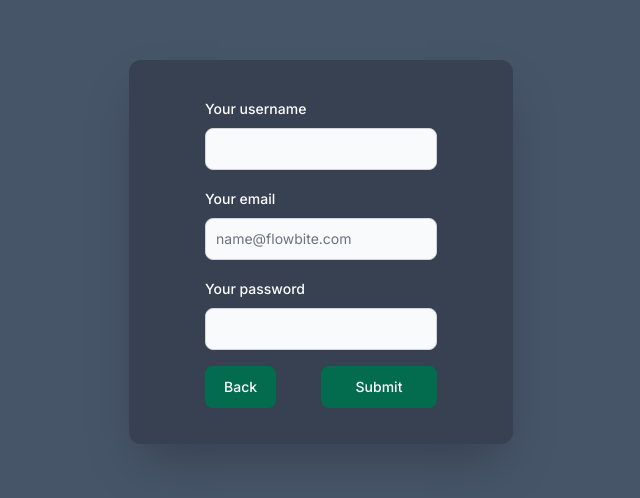
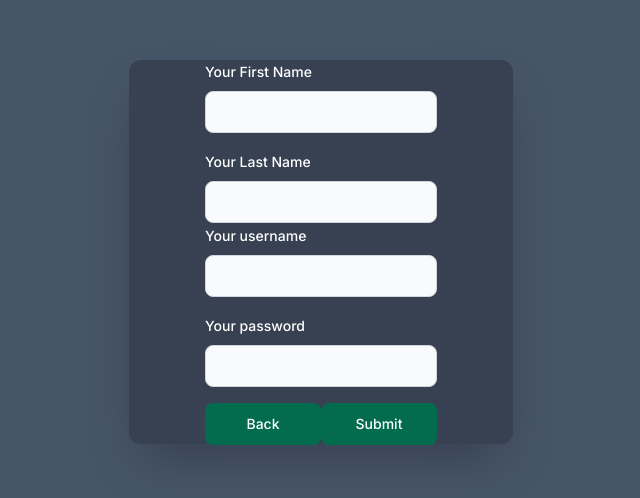
Before and after one commit to rsmithiiee/CMPE_131_Project, a Next.js app in the folder cmpe_131_project_frontend/: page /create-account in a window 1280 px wide. Shown: the part 148-646 px from the top of the page, without its empty margins (319-959 px from the left). Built offline with nearby package versions, Linux system fonts and the light colour scheme.

Commit message:
completed connecting login and create accout page to api

```diff
--- a/cmpe_131_project_frontend/src/app/(auth)/create-account/page.js
+++ b/cmpe_131_project_frontend/src/app/(auth)/create-account/page.js
@@ -1,37 +1,106 @@
 "use client";
-import Link from "next/link";
-import { Button, Checkbox, Label, TextInput } from "flowbite-react";
+import { useRouter } from "next/navigation";
+import { Button, Checkbox, Label, TextInput, Alert } from "flowbite-react";
+import { useState } from "react";
+import { HiInformationCircle } from "react-icons/hi";
 
 export default function CreateAccount() {
+  const router = useRouter();
+  const [userTaken, setUserTaken] = useState();
+  const [username, setUsername] = useState("");
+  const [password, setPassword] = useState("");
+  const [firstName, setFirstName] = useState("");
+  const [lastName, setLastName] = useState("");
+
+  const navDashboard = async () => {
+    const object = {
+      first_name: firstName,
+      last_name: lastName,
+      username: username,
+      password: password,
+    };
+    const response = await fetch("http://localhost:5000/create_account", {
+      method: "POST",
+      body: JSON.stringify(object),
+      headers: {
+        "Content-Type": "application/json",
+      },
+    });
+    console.log("Data sent");
+    const data = await response.json();
+    const userTaken = data.success;
+    console.log(data);
+
+    if (!userTaken) {
+      console.log(data.message);
+      router.push("/dashboard");
+    } else if (userTaken) {
+      console.log(data.message);
+      setUserTaken(true);
+    }
+  };
+
   return (
     <div className="flex min-h-screen flex-col items-center justify-center bg-slate-600">
+      {userTaken && (
+        <Alert
+          color="failure"
+          icon={HiInformationCircle}
+          className="fixed top-0"
+        >
+          <span className="font-medium">User Taken. Please Try Again.</span>
+        </Alert>
+      )}
       <div
         id="option-card"
-        className="flex flex-col items-center justify-center w-96 h-96 bg-gray-700 rounded-xl shadow-2xl p-5"
+        className="flex flex-col items-center justify-center w-96 h-96 bg-gray-700 rounded-xl shadow-2xl p-4"
       >
         <form className="flex max-w-md flex-col gap-4">
           <div>
             <div className="mb-2 block">
               <Label
                 className="text-white"
-                htmlFor="username1"
-                value="Your username"
+                htmlFor="firstname"
+                value="Your First Name"
               />
             </div>
-            <TextInput id="username1" type="username" required />
+            <TextInput
+              id="firstname"
+              type="firstname"
+              value={firstName}
+              onChange={(e) => setFirstName(e.target.value)}
+              required
+            />
           </div>
+          <div>
             <div>
               <div className="mb-2 block">
                 <Label
                   className="text-white"
-                htmlFor="email1"
-                value="Your email"
+                  htmlFor="lastname"
+                  value="Your Last Name"
                 />
               </div>
               <TextInput
-              id="email1"
-              type="email"
-              placeholder="name@flowbite.com"
+                id="lastname"
+                type="lastname"
+                value={lastName}
+                onChange={(e) => setLastName(e.target.value)}
+                required
+              />
+            </div>
+            <div className="mb-2 block">
+              <Label
+                className="text-white"
+                htmlFor="username"
+                value="Your username"
+              />
+            </div>
+            <TextInput
+              id="username"
+              type="username"
+              value={username}
+              onChange={(e) => setUsername(e.target.value)}
               required
             />
           </div>
@@ -43,15 +112,29 @@ export default function CreateAccount() {
                 value="Your password"
               />
             </div>
-            <TextInput id="password1" type="password" required />
+            <TextInput
+              id="password1"
+              type="password"
+              value={password}
+              onChange={(e) => setPassword(e.target.value)}
+              required
+            />
           </div>
           <div id="create-account-button" className="grid grid-cols-2">
-            <Link href="/">
-              <Button className="bg-green-700" type="submit">
+            <Button
+              className="bg-green-700"
+              type="button"
+              onClick={() => {
+                router.back();
+              }}
+            >
               Back
             </Button>
-            </Link>
-            <Button className="bg-green-700" type="submit">
+            <Button
+              className="bg-green-700"
+              type="button"
+              onClick={navDashboard}
+            >
               Submit
             </Button>
           </div>
--- a/cmpe_131_project_frontend/src/app/(auth)/login/page.js
+++ b/cmpe_131_project_frontend/src/app/(auth)/login/page.js
@@ -1,27 +1,71 @@
 "use client";
-import Link from "next/link";
-import { Button, Checkbox, Label, TextInput } from "flowbite-react";
+import { useRouter } from "next/navigation";
+import { Button, Checkbox, Label, TextInput, Alert } from "flowbite-react";
+import { useState } from "react";
+import { HiInformationCircle } from "react-icons/hi";
 
 export default function Login() {
+  const router = useRouter();
+  const [invalidAuth, setInvalidAuth] = useState(false);
+  const [username, setUsername] = useState("");
+  const [password, setPassword] = useState("");
+
+  const navDashboard = async () => {
+    const object = { username: username, password: password };
+    const response = await fetch("http://localhost:5000/login", {
+      method: "POST",
+      body: JSON.stringify(object),
+      headers: {
+        "Content-Type": "application/json",
+      },
+    });
+
+    const data = await response.json();
+    const isAuth = data.success;
+    console.log(data);
+
+    if (isAuth == true) {
+      console.log(data.message);
+      router.push("/dashboard");
+    } else if (isAuth == false) {
+      console.log(data.message);
+      setInvalidAuth(true);
+      setUsername("");
+      setPassword("");
+    }
+  };
+
   return (
     <div className="flex min-h-screen flex-col items-center justify-center bg-slate-600">
+      {invalidAuth && (
+        <Alert
+          color="failure"
+          icon={HiInformationCircle}
+          className="fixed top-0"
+        >
+          <span className="font-medium">Invalid Login. Please Try Again.</span>
+        </Alert>
+      )}
       <div
         id="option-card"
-        className="flex flex-col items-center justify-center w-96 h-96 bg-gray-700 rounded-xl shadow-2xl p-5"
+        className="flex flex-col items-center justify-center
+        w-96 h-96 bg-gray-700 rounded-xl shadow-2xl p-5"
       >
         <form className="flex max-w-md flex-col gap-4">
           <div>
             <div className="mb-2 block">
               <Label
                 className="text-white"
-                htmlFor="email1"
-                value="Your email"
+                htmlFor="username"
+                value="Your username"
               />
             </div>
             <TextInput
-              id="email1"
-              type="email"
-              placeholder="name@flowbite.com"
+              id="username"
+              type="username"
+              placeholder="Bob"
+              value={username}
+              onChange={(e) => setUsername(e.target.value)}
               required
             />
           </div>
@@ -29,11 +73,17 @@ export default function Login() {
             <div className="mb-2 block">
               <Label
                 className="text-white"
-                htmlFor="password1"
+                htmlFor="password"
                 value="Your password"
               />
             </div>
-            <TextInput id="password1" type="password" required />
+            <TextInput
+              id="password"
+              type="password"
+              value={password}
+              onChange={(e) => setPassword(e.target.value)}
+              required
+            />
           </div>
           <div className="flex items-center gap-2">
             <Checkbox id="remember" />
@@ -41,13 +91,22 @@ export default function Login() {
               Remember me
             </Label>
           </div>
-          <div id="login-button" className="grid grid-cols-2">
-            <Link href="/">
-              <Button className="bg-green-700" type="submit">
-                Back
-              </Button>
-            </Link>
-            <Button className="bg-green-700" type="submit">
+
+          <div id="login-button" className="flex items-center justify-around">
+            <Button
+              className="bg-green-700"
+              type="button"
+              onClick={() => {
+                router.back();
+              }}
+            >
+              Back
+            </Button>
+            <Button
+              className="bg-green-700"
+              type="button"
+              onClick={() => navDashboard()}
+            >
               Submit
             </Button>
           </div>
--- /dev/null
+++ b/cmpe_131_project_frontend/src/app/dashboard/page.js
@@ -0,0 +1,3 @@
+export default function Dashboard() {
+  return <div>dashboard</div>;
+}
--- a/cmpe_131_project_frontend/src/app/page.js
+++ b/cmpe_131_project_frontend/src/app/page.js
@@ -1,9 +1,10 @@
 "use client";
-import Link from "next/link";
+import { useRouter } from "next/navigation";
 import { Button } from "flowbite-react";
 import { useEffect, useState } from "react";
 
 export default function Home() {
+  const router = useRouter();
   const [title, setTitle] = useState("Title");
 
   // useEffect(() => {
@@ -34,21 +35,29 @@ export default function Home() {
             id="create-account-component"
             className="flex items-center justify-center w-1/2 h-full"
           >
-            <Link href="/create-account">
-              <Button id="create-account-button" className="bg-green-700">
-                Create Account
-              </Button>
-            </Link>
+            <Button
+              id="create-account-button"
+              className="bg-green-700"
+              onClick={() => {
+                router.push("/create-account");
+              }}
+            >
+              Create Account
+            </Button>
           </div>
           <div
             id="signin-component"
             className="flex items-center justify-center w-1/2 h-full"
           >
-            <Link href="/login">
-              <Button id="signin-button" className="bg-green-700">
-                Sign In
-              </Button>
-            </Link>
+            <Button
+              id="signin-button"
+              className="bg-green-700"
+              onClick={() => {
+                router.push("/login");
+              }}
+            >
+              Sign In
+            </Button>
           </div>
         </div>
       </div>
```
Also changed, not shown: 2 other files (tests, documents, lock files or other folders). Lines whose indentation alone changed are shown as unchanged.
